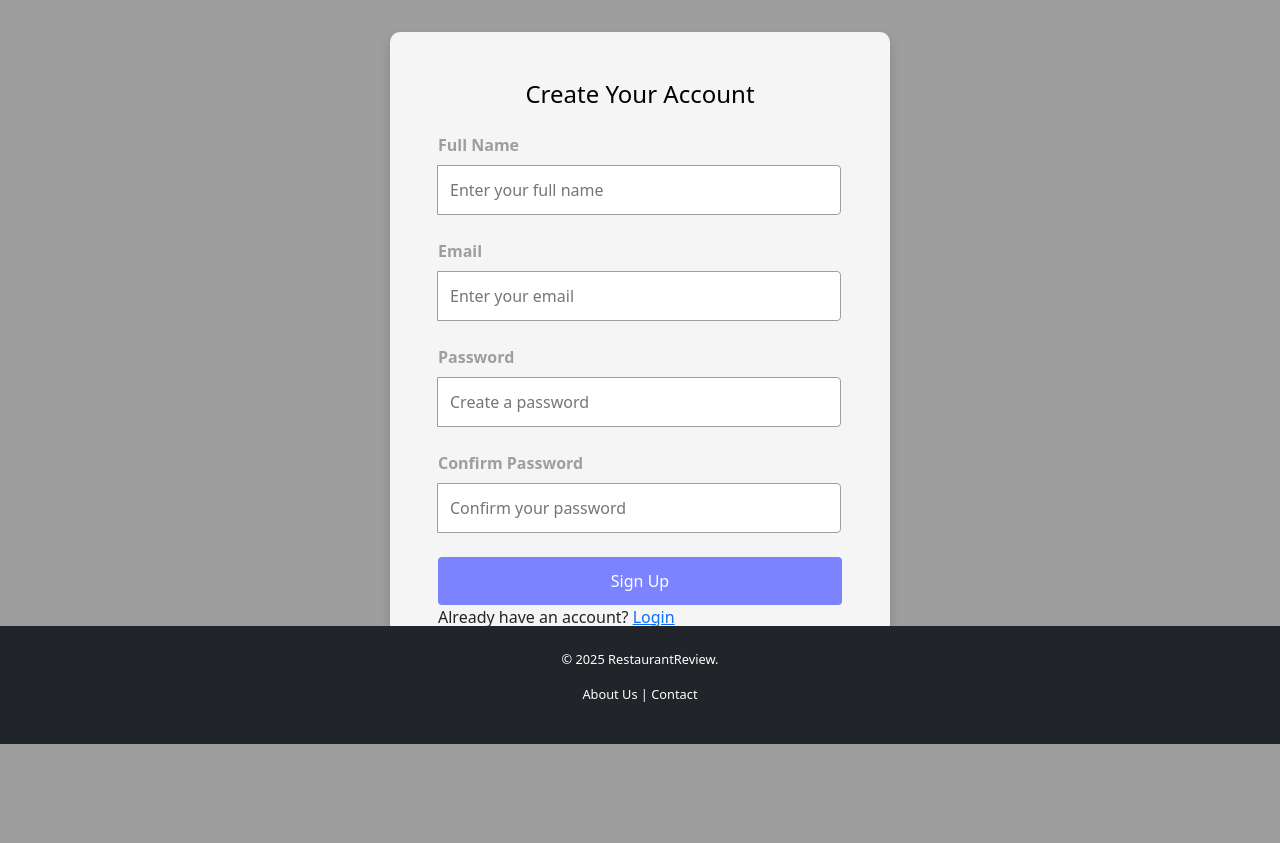
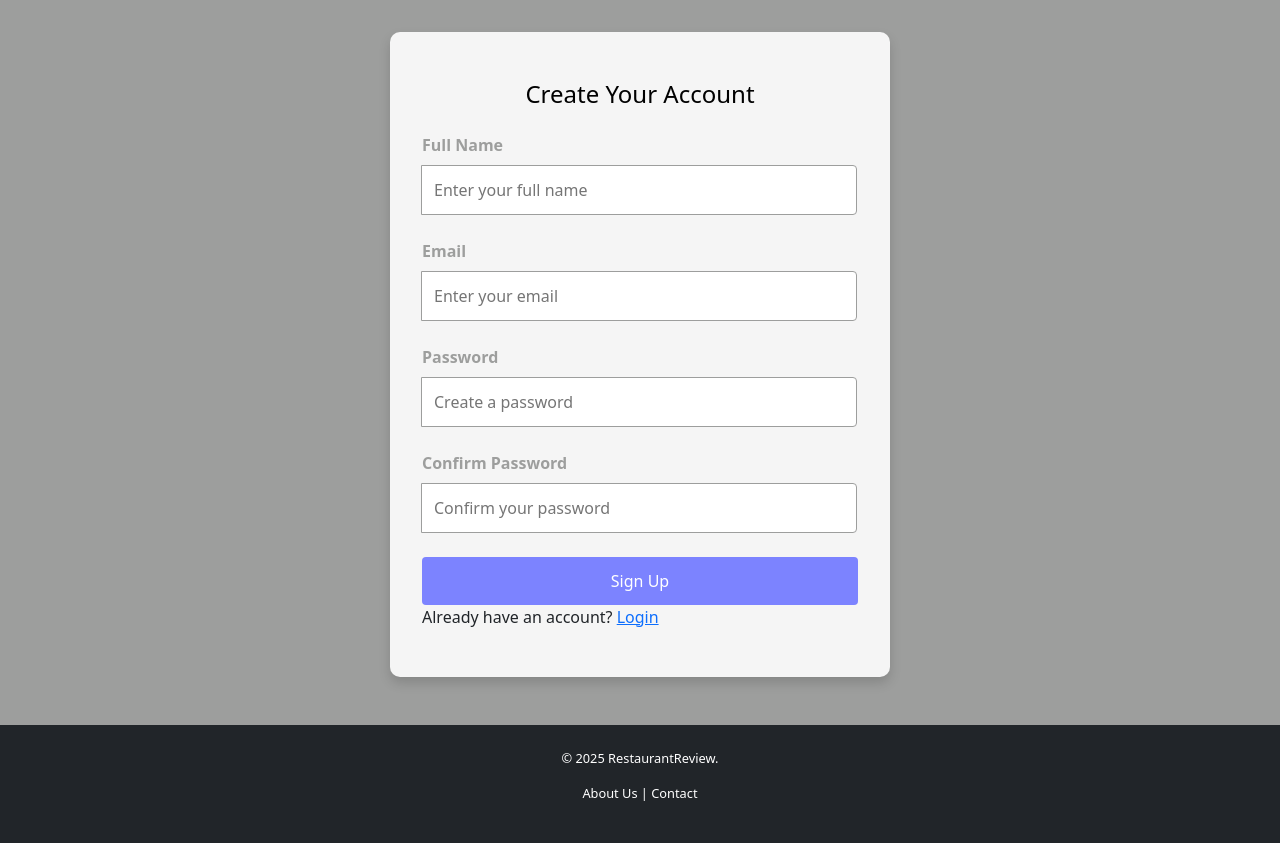
Before and after one commit to samueltl21/restaurantreview, a Flask app: page /sign_up in a window 1280 px wide. Shown: the part 56-899 px from the top of the page. Before the commit the page ends 800 px from the top, so only its background shows below. Run offline with Flask 3, Linux system fonts and the light colour scheme.

Commit message:
Update styles.css

```diff
--- a/app/static/styles.css
+++ b/app/static/styles.css
@@ -50,12 +50,13 @@ body {
 .login-container,
 .registration-container {
     background-color: #f5f5f5;
-    padding: 3rem;
+    padding: 3rem 2rem;
     border-radius: 10px;
     box-shadow: 0 6px 12px rgba(0, 0, 0, 0.15);
     width: 100%;
     max-width: 500px;
-    margin: 2rem auto; /* Replaced absolute positioning with automatic centering */
+    transform: translateY(0);
+    margin: 2rem auto;
 }
 
 /* Styling for titles in login and registration containers */
@@ -139,8 +140,9 @@ body {
 
 /* Footer styling to prevent overlapping with containers */
 footer {
-    position: fixed;
+    position: relative;
     bottom: 0;
+    margin-top: 2rem;
     width: 100%;
     text-align: center;
     padding: 1rem;
```
